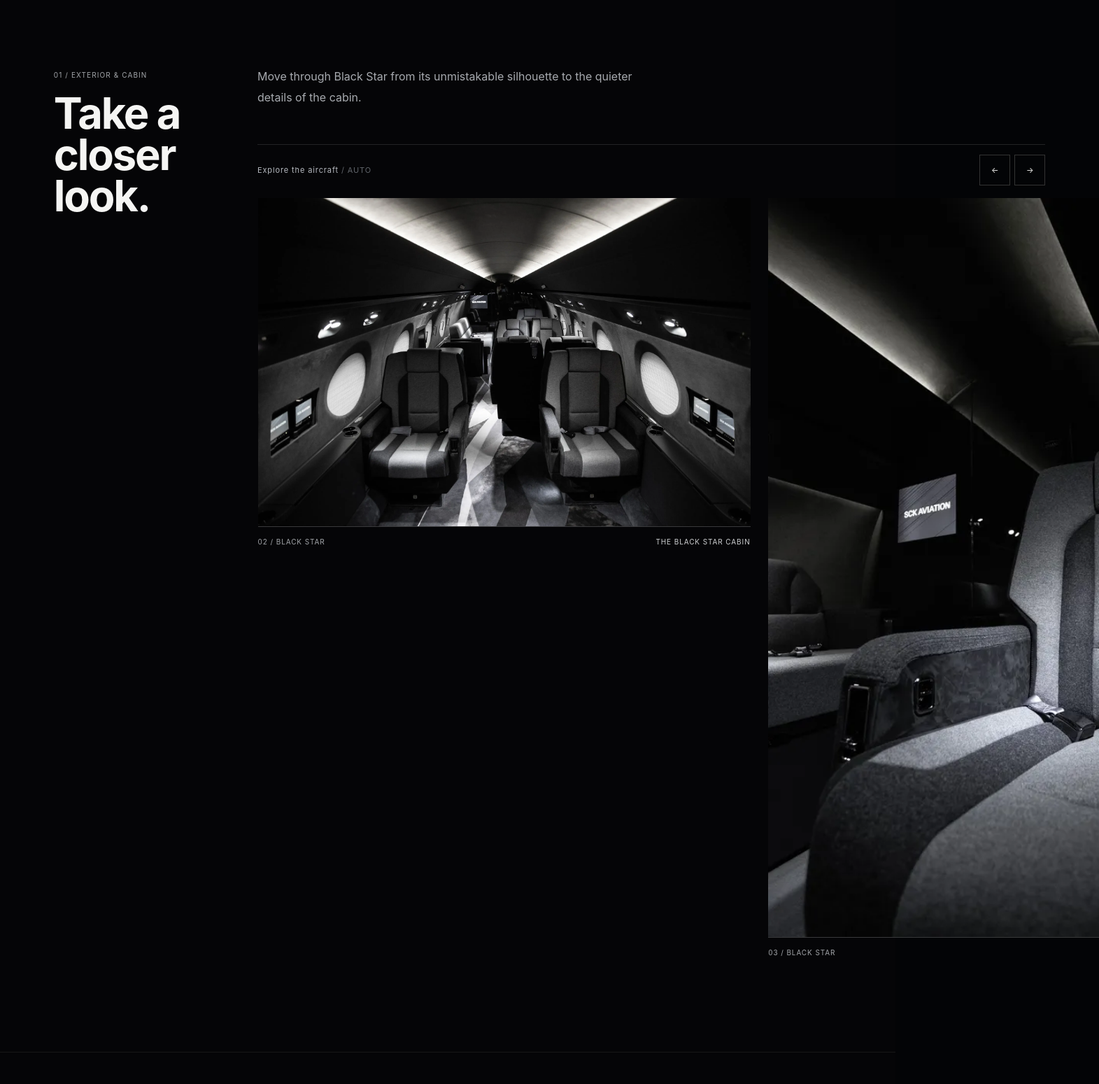
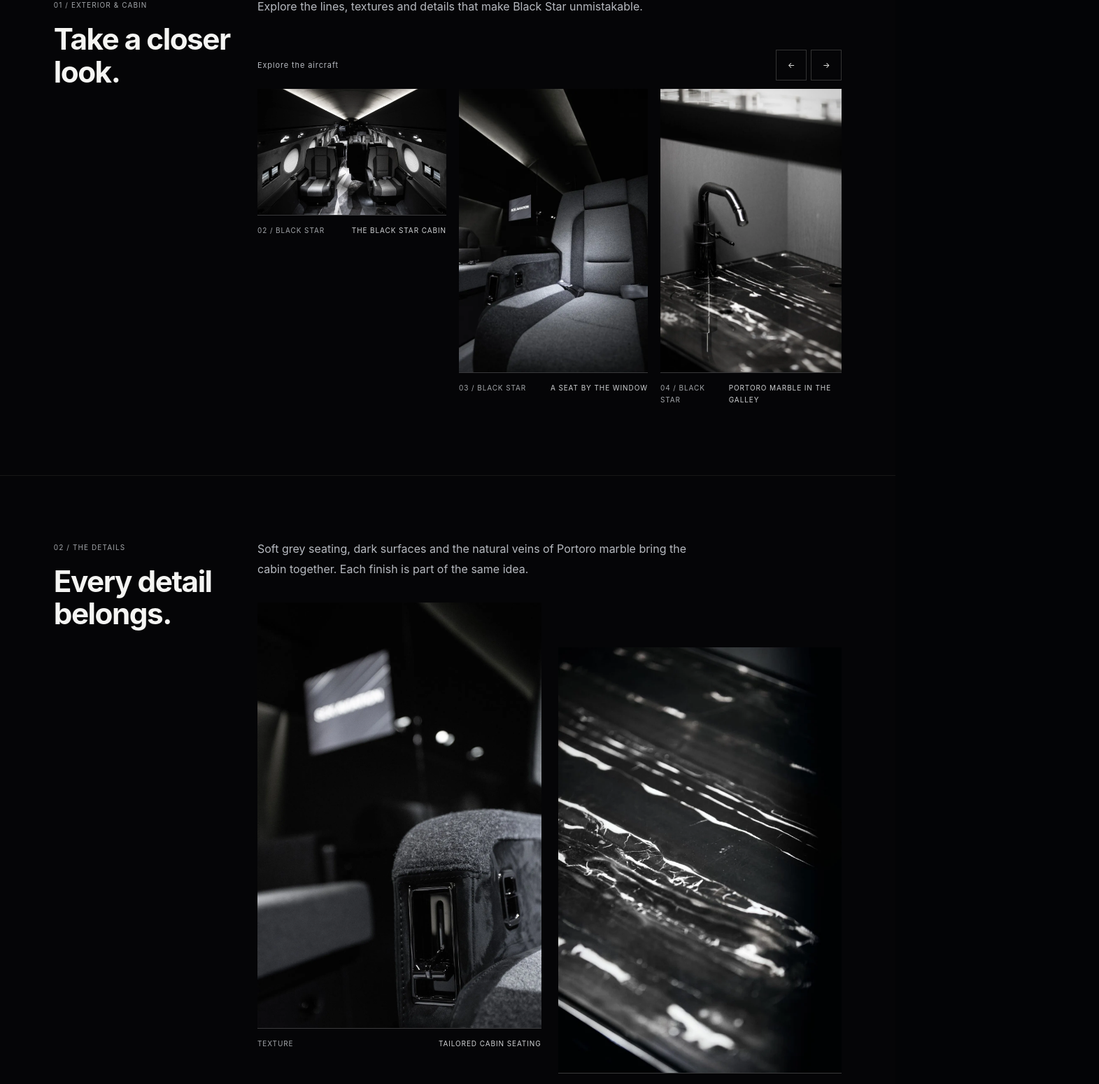
Before and after one commit to Gaurav-7489/sckaviation3d, a Next.js app: page /aircraft in a window 1280 px wide. Shown: the part 820-2369 px from the top of the page at 70% size, 1571 px wide, since content can reach past the window. Built offline with nearby package versions, Linux system fonts and the light colour scheme.

Commit message:
revert: restore aircraft page to last good version

```diff
--- a/app/aircraft/page.tsx
+++ b/app/aircraft/page.tsx
@@ -3,7 +3,6 @@ import { AircraftGallery } from '@/components/media/AircraftGallery';
 import { CinematicMedia } from '@/components/media/CinematicMedia';
 import { EditorialShell, PageSection } from '@/components/ui/EditorialShell';
 import { getPublicMedia } from '@/lib/media';
-import './aircraft.css';
 
 export const metadata: Metadata = {
   title: 'OE-LSC — Black Star',
@@ -13,9 +12,7 @@ export const metadata: Metadata = {
 export default function AircraftPage() {
   const media = getPublicMedia();
   const asset = (name: string) => media.find((item) => item.filename === name);
-
   return (
-    <div className="aircraft-page-v2">
     <EditorialShell
       eyebrow="THE AIRCRAFT / OE-LSC"
       title={<>Black<br />Star.</>}
@@ -25,42 +22,27 @@ export default function AircraftPage() {
       nextLabel="The transformation"
     >
       <PageSection index="01 / EXTERIOR & CABIN" title="Take a closer look.">
-          <p>Move through Black Star from its unmistakable silhouette to the quieter details of the cabin.</p>
+        <p>Explore the lines, textures and details that make Black Star unmistakable.</p>
         <AircraftGallery assets={[
           { asset: asset('plane_img.webp'), label: 'OE-LSC above the runway' },
           { asset: asset('inplane_seats.webp'), label: 'The Black Star cabin' },
           { asset: asset('one_seat_view.webp'), label: 'A seat by the window' },
           { asset: asset('sck-galley.webp'), label: 'Portoro marble in the galley' },
-            { asset: asset('colse_view_seat.webp'), label: 'Tailored cabin seating' },
-            { asset: asset('sck-cabin-detail.webp'), label: 'The cabin in detail' },
-            { asset: asset('sck-portoro-marble.webp'), label: 'Natural Portoro marble' },
           { asset: asset('sck-aircraft-flight.webp'), label: 'Black Star in flight' },
         ]} />
       </PageSection>
-
       <PageSection index="02 / THE DETAILS" title="Every detail belongs.">
         <p>Soft grey seating, dark surfaces and the natural veins of Portoro marble bring the cabin together. Each finish is part of the same idea.</p>
-          <div className="aircraft-detail-duo" aria-label="Black Star cabin details">
+        <div className="page-media-pair">
           <CinematicMedia asset={asset('colse_view_seat.webp')} label="Tailored cabin seating" eyebrow="TEXTURE" />
           <CinematicMedia asset={asset('sck-portoro-marble.webp')} label="The natural pattern of Portoro marble" eyebrow="MATERIAL" />
         </div>
       </PageSection>
-
       <PageSection index="03 / RECOGNITION" title="Award-winning design.">
         <p>Black Star received the Private Jet Design award at the International Yacht &amp; Aviation Awards 2024.</p>
-          <div className="aircraft-recognition-layout">
-            <div className="aircraft-recognition-media">
-              <CinematicMedia asset={asset('SCK-img-award.webp')} label="International Yacht & Aviation Awards, 2024" eyebrow="DESIGN EXCELLENCE" />
-            </div>
-            <div className="aircraft-recognition-proof">
-              <span>WINNER / 2024</span>
-              <strong>Private Jet Interior &amp; Exterior Design</strong>
-              <p>Recognition for Black Star as a complete design statement — exterior, cabin and material language considered as one.</p>
-              <a className="text-link" href="https://thedesignawards.co.uk/sck-aviation-gulfstream-g450/" target="_blank" rel="noreferrer">Discover the award <span aria-hidden="true">↗</span></a>
-            </div>
-          </div>
+        <div className="page-award-media"><CinematicMedia asset={asset('SCK-img-award.webp')} label="International Yacht & Aviation Awards, 2024" /></div>
+        <p><a className="text-link" href="https://thedesignawards.co.uk/sck-aviation-gulfstream-g450/" target="_blank" rel="noreferrer">Discover the award <span aria-hidden="true">↗</span></a></p>
       </PageSection>
     </EditorialShell>
-    </div>
   );
 }
```
Lines whose indentation alone changed are shown as unchanged.
